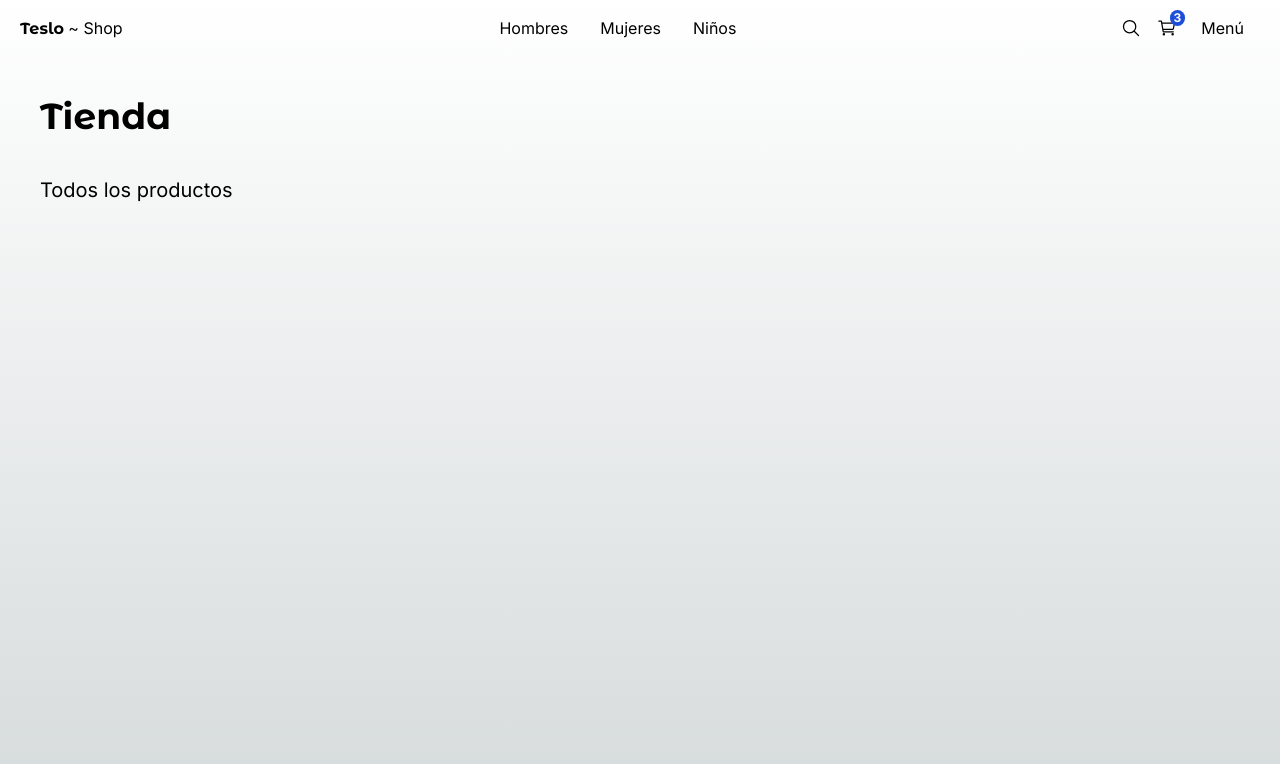
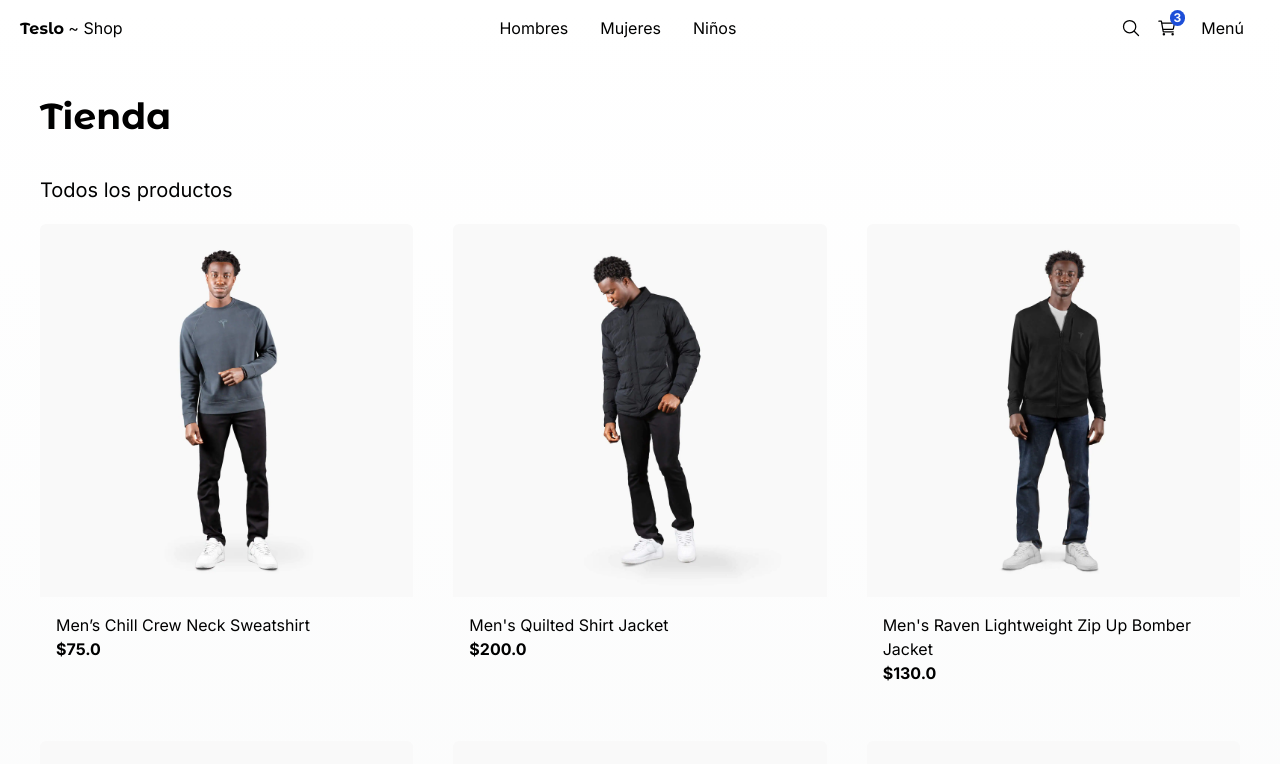
Before and after one commit to leandiazz/teslo-shop, a Next.js app: page / in a window 1280 px wide. Shown: the top 764 px of the page. Built offline with nearby package versions, Linux system fonts and the light colour scheme.

Commit message:
feature: add product grid and product card

```diff
--- a/src/app/(shop)/page.tsx
+++ b/src/app/(shop)/page.tsx
@@ -1,9 +1,13 @@
-import { Title } from "@/components";
+import { ProductGrid, Title } from "@/components";
+import { initialData } from "@/seed/seed";
+
+const products = initialData.products;
 
 export default function Home() {
     return (
         <main>
-            <Title title="Tienda" subtitle="Todos los productos" classname="mb-2"/>
+            <Title title="Tienda" subtitle="Todos los productos" classname="mb-2" />
+            <ProductGrid products={products} />
         </main>
     );
 }
--- a/src/components/index.ts
+++ b/src/components/index.ts
@@ -2,3 +2,6 @@
 export * from "./ui/topMenu/TopMenu"
 export * from "./ui/title/Title"
 export * from "./ui/notFound/NotFound"
+
+export * from "./products/productGrid/ProductGrid"
+export * from "./products/productGrid/ProductGridItem"
--- /dev/null
+++ b/src/components/products/productGrid/ProductGrid.tsx
@@ -0,0 +1,16 @@
+import { Product } from "@/interfaces";
+import { ProductGridItem } from "./ProductGridItem";
+
+interface Props {
+    products: Product[];
+}
+
+export const ProductGrid: React.FC<Props> = ({ products }) => {
+    return (
+        <div className="grid grid-cols-2 sm:grid-cols-3 gap-10 mb-10">
+            {products.map(product => (
+                <ProductGridItem key={product.slug} {...product} />
+            ))}
+        </div>
+    );
+};
--- /dev/null
+++ b/src/components/products/productGrid/ProductGridItem.tsx
@@ -0,0 +1,43 @@
+import { Product } from "@/interfaces";
+import Image from "next/image";
+import Link from "next/link";
+
+export const ProductGridItem: React.FC<Product> = ({
+    description,
+    gender,
+    images,
+    inStock,
+    price,
+    sizes,
+    slug,
+    tags,
+    title,
+    type
+}) => {
+    return (
+        <div className="rounded-md overflow-hidden fade-in">
+            <Link href={`/product/${slug}`}>
+                <Image
+                    src={`/products/${images[0]}`}
+                    alt={title}
+                    width={500}
+                    height={500}
+                    className="w-full object-cover"
+                />
+            </Link>
+            <div className="p-4 flex flex-col">
+                <Link className="hover:text-blue-800" href={`/product/${slug}`}>
+                    {title}
+                </Link>
+                <span className="font-bold">{FormatPrice(price)}</span>
+            </div>
+        </div>
+    );
+};
+
+export const FormatPrice = (price: number) =>
+    price.toLocaleString("en-US", {
+        currency: "USD",
+        minimumFractionDigits: 1,
+        style: "currency"
+    });
--- /dev/null
+++ b/src/interfaces/index.ts
@@ -0,0 +1 @@
+export * from "./product.interface"
```
Also changed, not shown: src/interfaces/product.interface.ts (added, +15 -0 lines), 1 other file (tests, documents, lock files or other folders).
